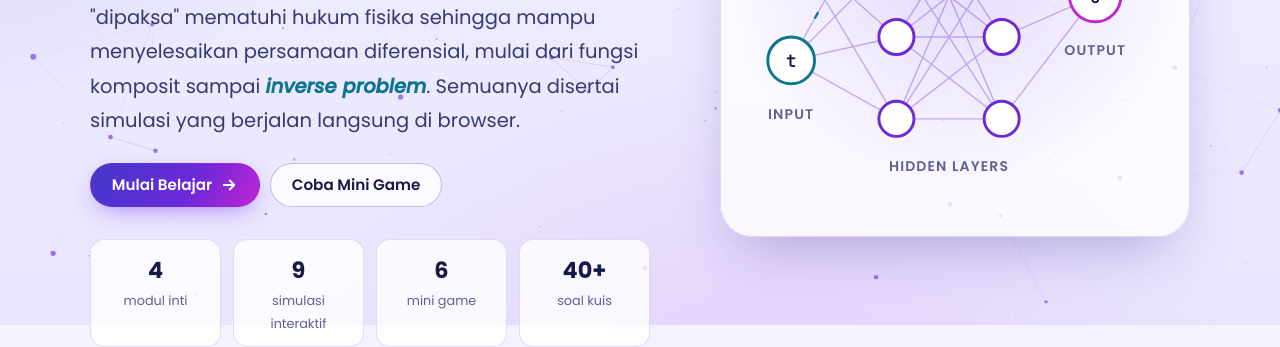
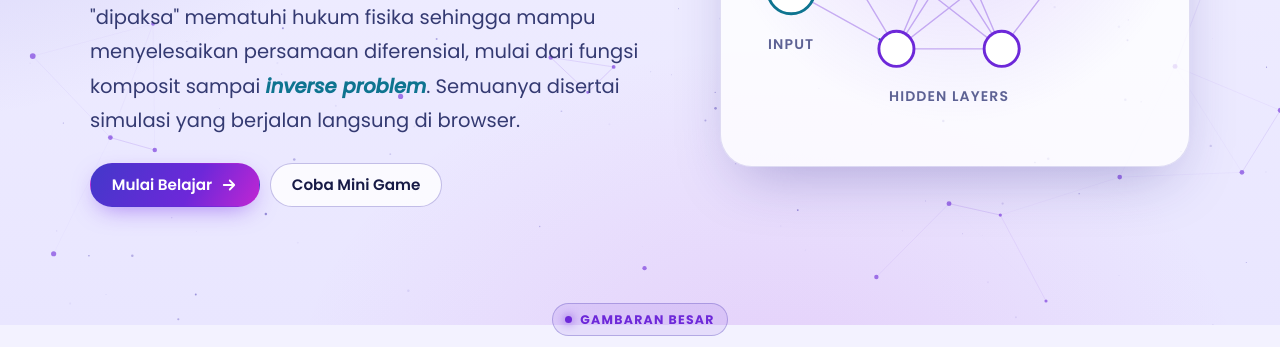
Before and after one commit to zahraychana/pinns-learning-website, a plain HTML site: page index.html in a window 1280 px wide. Shown: the part 475-822 px from the top of the page. Drawn offline with nearby package versions, Linux system fonts and the light colour scheme.

Commit message:
Hapus kotak statistik di hero beranda

```diff
--- a/index.html
+++ b/index.html
@@ -89,12 +89,6 @@
               <svg viewBox="0 0 24 24" fill="none" stroke="currentColor" stroke-width="2.4" stroke-linecap="round" stroke-linejoin="round" aria-hidden="true"><path d="M5 12h14M13 6l6 6-6 6"/></svg>
             </a>
             <a class="btn btn--ghost" href="arena.html">Coba Mini Game</a>
-          </div>
-          <div class="hero-meta">
-            <div><strong>4</strong>modul inti</div>
-            <div><strong>9</strong>simulasi interaktif</div>
-            <div><strong>6</strong>mini game</div>
-            <div><strong>40+</strong>soal kuis</div>
           </div>
         </div>
 
```
